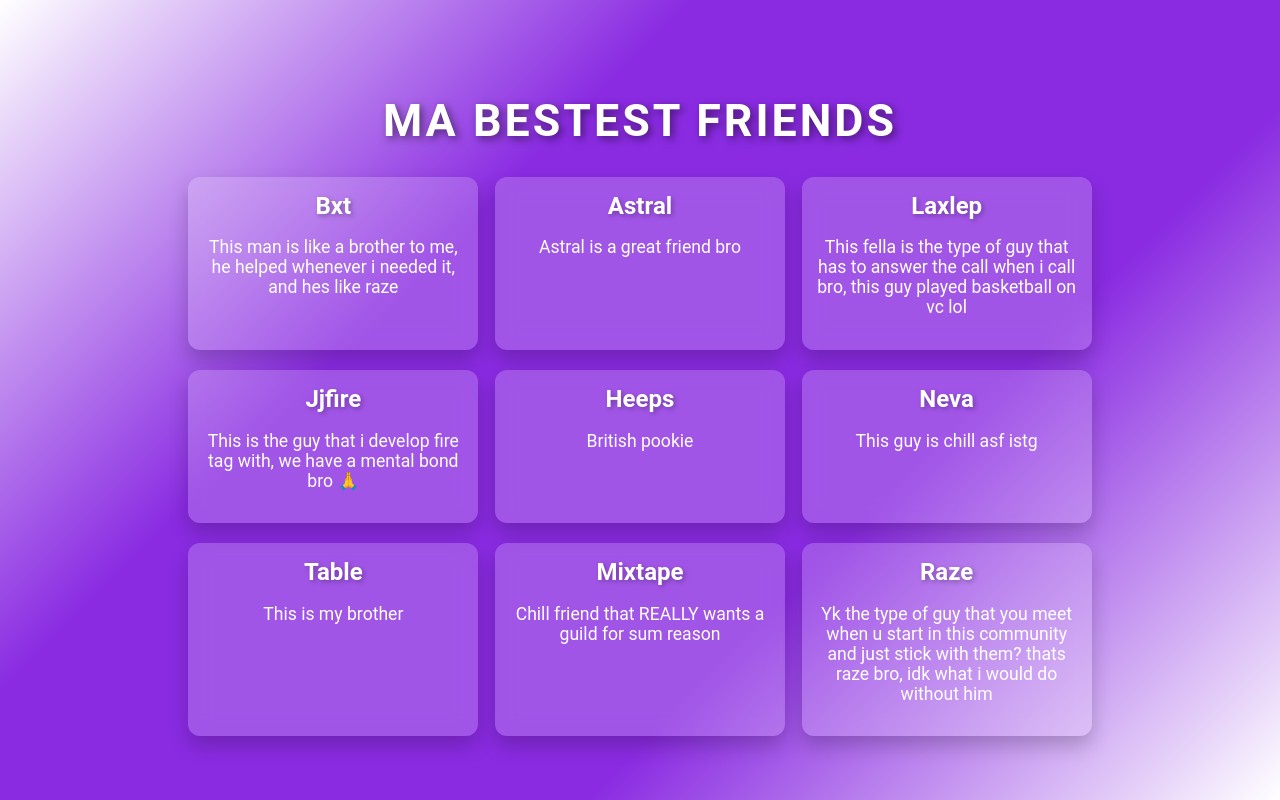
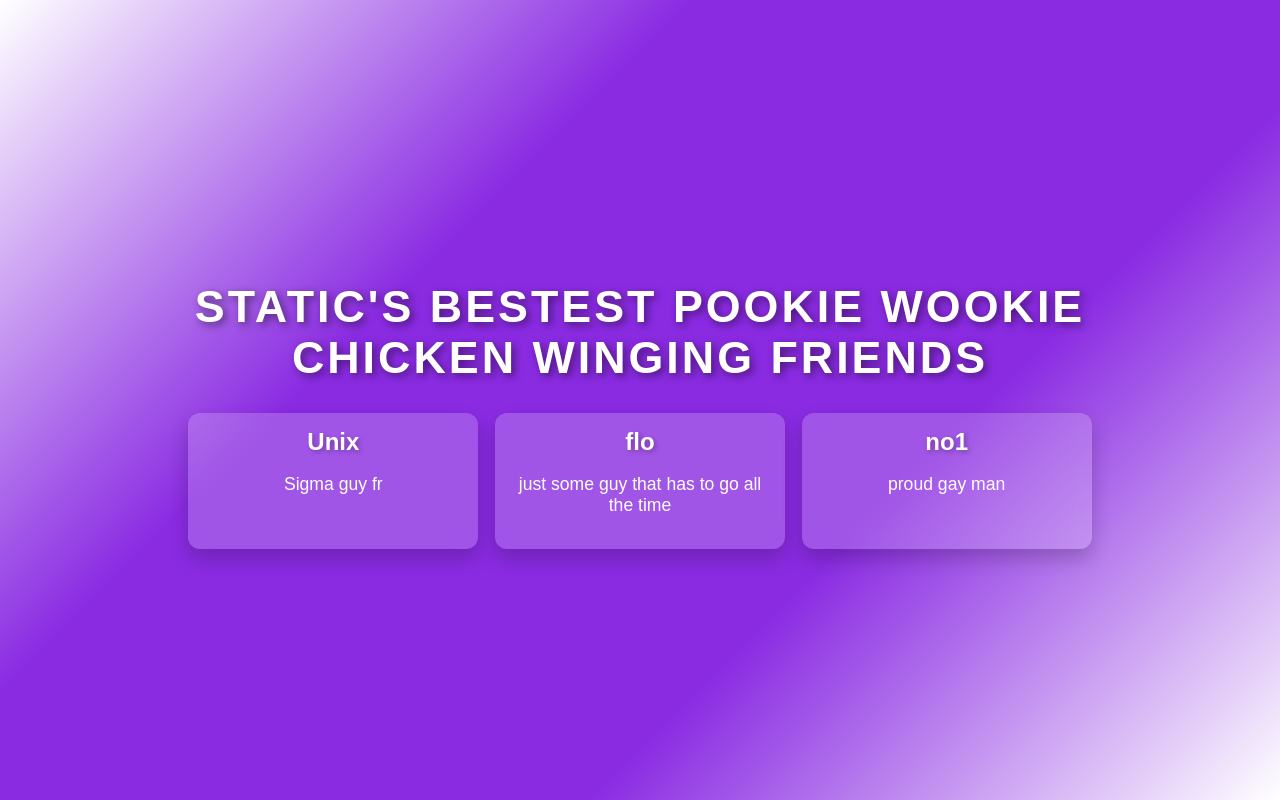
Before and after one commit to chaircheesepuffs/StaticsPookies, a plain HTML site: page index.html in a window 1280 px wide. Drawn offline with Linux system fonts and the light colour scheme.

Commit message:
Update index.html

```diff
--- a/index.html
+++ b/index.html
@@ -3,11 +3,11 @@
 <head>
     <meta charset="UTF-8">
     <meta name="viewport" content="width=device-width, initial-scale=1.0">
-    <title>Chairs Friends</title>
+    <title>Static's Friends</title>
     <style>
         body {
             background: linear-gradient(135deg, #ffffff, #8a2be2,#8a2be2, #ffffff );
-            font-family: 'Roboto', sans-serif;
+            font-family: 'Futura', sans-serif;
             margin: 0;
             padding: 0;
             display: flex;
@@ -83,86 +83,32 @@
 </head>
 <body>
     <div class="container">
-        <h1>Ma Bestest Friends</h1>
+        <h1>Static's Bestest Pookie Wookie Chicken Winging Friends</h1>
         <div class="friend-cards">
             <div class="friend-card">
                 <div class="friend-header">
-                    <h2>Bxt</h2>
+                    <h2>Unix</h2>
                 </div>
                 <div class="friend-body">
-                    <p>This man is like a brother to me, he helped whenever i needed it, and hes like raze</p>
+                    <p>Sigma guy fr</p>
                 </div>
             </div>
 
             <div class="friend-card">
                 <div class="friend-header">
-                    <h2>Astral</h2>
+                    <h2>flo</h2>
                 </div>
                 <div class="friend-body">
-                    <p>Astral is a great friend bro</p>
+                    <p>just some guy that has to go all the time</p>
                 </div>
             </div>
 
             <div class="friend-card">
                 <div class="friend-header">
-                    <h2>Laxlep</h2>
+                    <h2>no1</h2>
                 </div>
                 <div class="friend-body">
-                    <p>This fella is the type of guy that has to answer the call when i call bro, this guy played basketball on vc lol</p>
-                </div>
-            </div>
-
-            <div class="friend-card">
-                <div class="friend-header">
-                    <h2>Jjfire</h2>
-                </div>
-                <div class="friend-body">
-                    <p>This is the guy that i develop fire tag with, we have a mental bond bro 🙏</p>
-                </div>
-            </div>
-
-            <div class="friend-card">
-                <div class="friend-header">
-                    <h2>Heeps</h2>
-                </div>
-                <div class="friend-body">
-                    <p>British pookie</p>
-                </div>
-            </div>
-
-            <div class="friend-card">
-                <div class="friend-header">
-                    <h2>Neva</h2>
-                </div>
-                <div class="friend-body">
-                    <p>This guy is chill asf istg</p>
-                </div>
-            </div>
-
-            <div class="friend-card">
-                <div class="friend-header">
-                    <h2>Table</h2>
-                </div>
-                <div class="friend-body">
-                    <p>This is my brother</p>
-                </div>
-            </div>
-
-            <div class="friend-card">
-                <div class="friend-header">
-                    <h2>Mixtape</h2>
-                </div>
-                <div class="friend-body">
-                    <p>Chill friend that REALLY wants a guild for sum reason</p>
-                </div>
-            </div>
-
-            <div class="friend-card">
-                <div class="friend-header">
-                    <h2>Raze</h2>
-                </div>
-                <div class="friend-body">
-                    <p>Yk the type of guy that you meet when u start in this community and just stick with them? thats raze bro, idk what i would do without him</p>
+                    <p>proud gay man</p>
                 </div>
             </div>
         </div>
```
